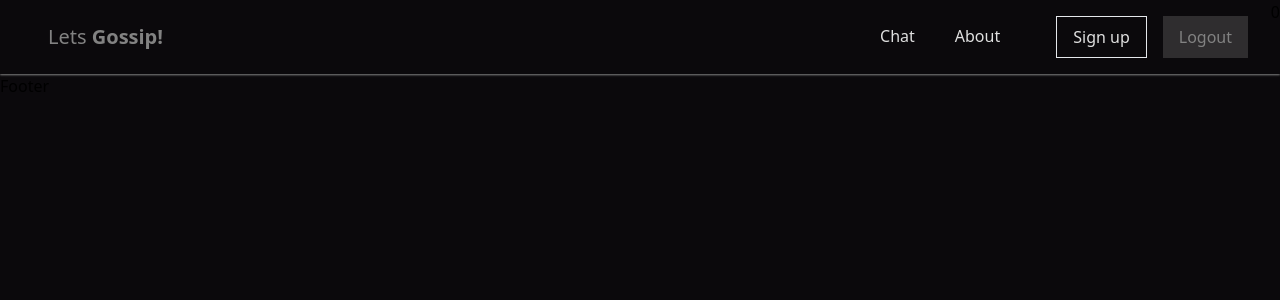
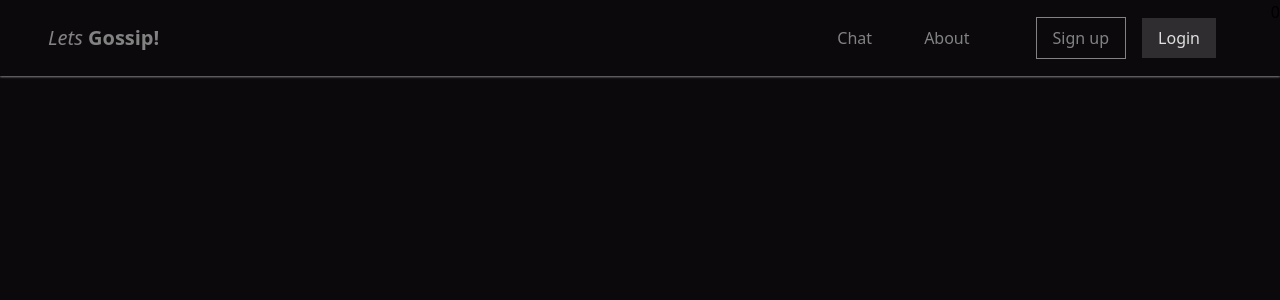
Before and after one commit to vinitGithub099/Chat_App, a React (Vite) app in the folder frontend/: page /home in a window 1280 px wide. Shown: the top 300 px of the page. Built offline with nearby package versions, Linux system fonts and the light colour scheme.

Commit message:
created home page with navbar

```diff
--- a/frontend/src/Pages/HomePage.jsx
+++ b/frontend/src/Pages/HomePage.jsx
@@ -3,9 +3,9 @@ import NavBar from "../components/NavBar";
 
 export default function HomePage() {
   return (
-    <div className="w-full h-screen bg-dark-3">
+    <div className="w-full h-screen flex flex-col bg-dark-3">
       <NavBar className=""></NavBar>
-      <div className=""></div>
+      <div className="flex-1"></div>
       <Footer className=""></Footer>
     </div>
   );
--- a/frontend/src/api/axiosConfigs.jsx
+++ b/frontend/src/api/axiosConfigs.jsx
@@ -35,18 +35,17 @@ api.interceptors.response.use(
   (response) => response,
   async (error) => {
     const originalRequest = error.config;
-    if (error.response.status === 403 && !originalRequest._retry) {
+    if (error.response.status === 401 && !originalRequest._retry) {
       originalRequest._retry = true;
       let accessToken;
 
       try {
         const res = await authAPI.refreshToken();
         accessToken = res.accessToken;
+        localStorage.setItem("access_token", accessToken);
       } catch (error) {
         throw new Error(error);
       }
-
-      localStorage.setItem("access_token", accessToken);
 
       api.defaults.headers.common["Authorization"] = `Bearer ${accessToken}`;
 
--- a/frontend/src/components/NavBar.jsx
+++ b/frontend/src/components/NavBar.jsx
@@ -1,8 +1,12 @@
+import { useState } from "react";
+import { AiOutlineClose, AiOutlineMenu } from "react-icons/ai";
 import { useDispatch, useSelector } from "react-redux";
 import { Link, useNavigate } from "react-router-dom";
 import { logout } from "../store/Features/User/AuthSlice";
 import Button from "./Form/Button";
+
 export default function NavBar({ className }) {
+  const [navbar, setNavbar] = useState(false);
   const token = useSelector((state) => state.auth.token);
   const dispatch = useDispatch();
   const navigate = useNavigate();
@@ -11,45 +15,106 @@ export default function NavBar({ className }) {
   };
   const handleLogin = () => navigate("/login");
   const handleRegister = () => navigate("/register");
+  const handleNavbar = () => setNavbar((prev) => !prev);
+
   return (
     <div
-      className={`w-full flex flex-row items-center justify-between px-8 py-4 shadow-sm shadow-light-2  ${className}`}
+      className={`w-full flex flex-col sm:flex-row items-center justify-between sm:px-8 sm:py-4 sm:shadow-sm sm:shadow-light-2  ${className}`}
     >
-      <div className="px-4 text-light-2 text-xl">
-        {`Lets `}
+      <div className="max-sm:w-full max-sm:py-4 py-2 px-4 text-light-2 text-xl flex items-start gap-8 max-sm:shadow-sm max-sm:shadow-light-2">
+        <div
+          className="sm:hidden hover:bg-light-3 hover:bg-opacity-50"
+          onClick={handleNavbar}
+        >
+          {!navbar ? (
+            <AiOutlineMenu size={30}></AiOutlineMenu>
+          ) : (
+            <AiOutlineClose size={30}></AiOutlineClose>
+          )}
+        </div>
+        <div className="">
+          <span className="italic">{`Lets `}</span>
           <span className="font-bold">Gossip!</span>
         </div>
-      <div className="flex flex-row">
-        <div className="flex flex-row px-8">
-          <nav className="text-light-1 px-4 py-2 ml-2 border-light-2 hover:text-light-2 hover:border-b-2 hover:cursor-pointer">
-            <Link to="/chat">Chat</Link>
+      </div>
+
+      <div className="max-sm:hidden flex px-8 flex-row items-center gap-4">
+        <div className="flex flex-row items-center gap-4 mr-8">
+          <Link to="/chat">
+            <nav className="text-light-2 px-4 py-2 border-2 border-dark-3 hover:border-b-light-2 hover:text-light-1 hover:border-b-2">
+              Chat
             </nav>
-          <nav className="text-light-1 px-4 py-2 ml-2 border-light-2 hover:text-light-2 hover:border-b-2 hover:cursor-pointer">
-            <Link to="/about">About</Link>
+          </Link>
+          <Link to="/about">
+            <nav className="text-light-2 px-4 py-2 border-2 border-dark-3 hover:border-b-light-2 hover:text-light-1 hover:border-b-2">
+              About
             </nav>
+          </Link>
         </div>
+
         <Button
-          className="border text-light-1 px-4 py-2 hover:border-light-2 hover:text-light-2 mx-2"
+          className="border border-light-2 text-light-2 px-4 py-2 hover:border-light-1 hover:text-light-1"
           type="submit"
           onClick={handleRegister}
           label="Sign up"
         ></Button>
         {token ? (
           <Button
-            className="bg-light-2 bg-opacity-30 text-light-2 px-4 py-2 hover:text-light-1 ml-2 hover:border-light-2"
+            className="bg-light-2 bg-opacity-30 text-light-1 px-4 py-2 hover:bg-opacity-20"
+            type="submit"
+            onClick={handleLogout}
+            label="Logout"
+          ></Button>
+        ) : (
+          <Button
+            className="bg-light-2 bg-opacity-30 text-light-1 px-4 py-2 hover:text-light-2"
             type="submit"
             onClick={handleLogin}
             label="Login"
           ></Button>
-        ) : (
+        )}
+      </div>
+
+      {navbar && (
+        <div
+          className={`sm:hidden flex flex-col gap-4 px-8 py-4 w-full fixed top-20 border border-light-3 rounded-lg`}
+        >
+          <div className="flex flex-col sm:flex-row items-center gap-4">
+            <Link to="/chat">
+              <nav className="text-light-2 px-4 py-2 border-2 border-dark-3 hover:border-b-light-2 hover:text-light-1 hover:border-b-2">
+                Chat
+              </nav>
+            </Link>
+            <Link to="/about">
+              <nav className="text-light-2 px-4 py-2 border-2 border-dark-3 hover:border-b-light-2 hover:text-light-1 hover:border-b-2">
+                About
+              </nav>
+            </Link>
+          </div>
+
           <Button
-            className="bg-light-2 bg-opacity-30 text-light-2 px-4 py-2 hover:text-light-1 ml-2 hover:border-light-2"
+            className="border border-light-2 text-light-2 px-4 py-2 hover:border-light-1 hover:text-light-1"
+            type="submit"
+            onClick={handleRegister}
+            label="Sign up"
+          ></Button>
+          {token ? (
+            <Button
+              className="bg-light-2 bg-opacity-30 text-light-1 px-4 py-2 hover:bg-opacity-20"
               type="submit"
               onClick={handleLogout}
               label="Logout"
             ></Button>
+          ) : (
+            <Button
+              className="bg-light-2 bg-opacity-30 text-light-1 px-4 py-2 hover:text-light-2"
+              type="submit"
+              onClick={handleLogin}
+              label="Login"
+            ></Button>
           )}
         </div>
+      )}
     </div>
   );
 }
```
Lines whose indentation alone changed are shown as unchanged.
